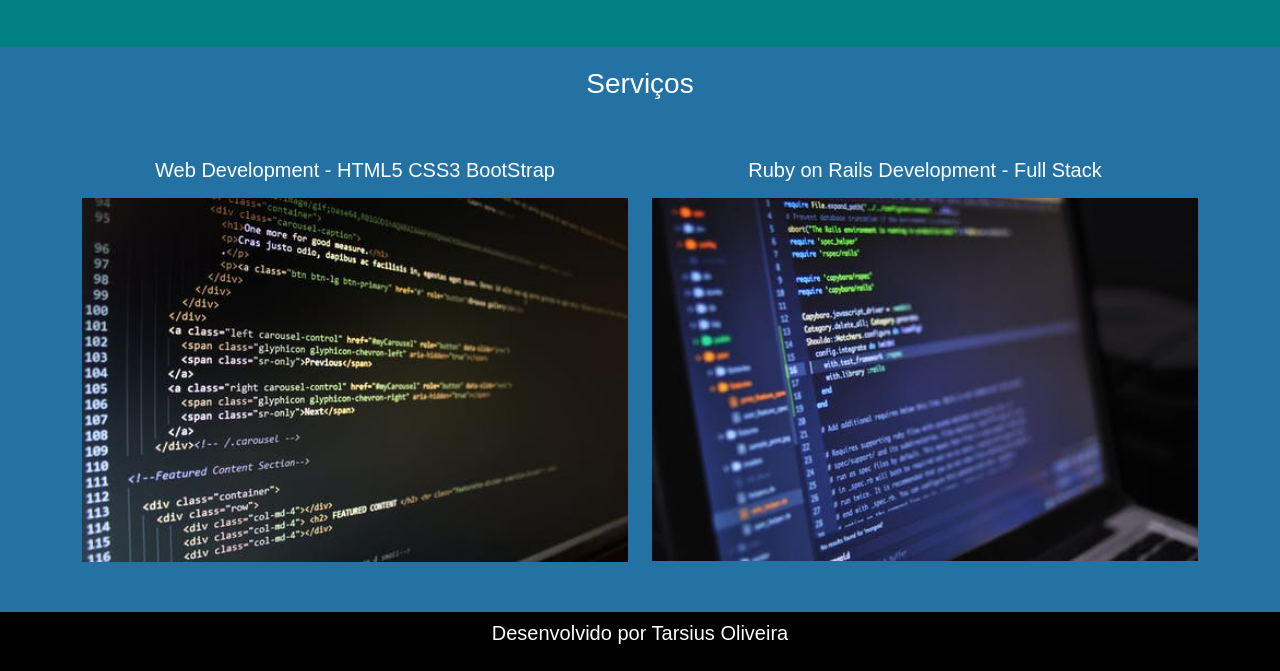
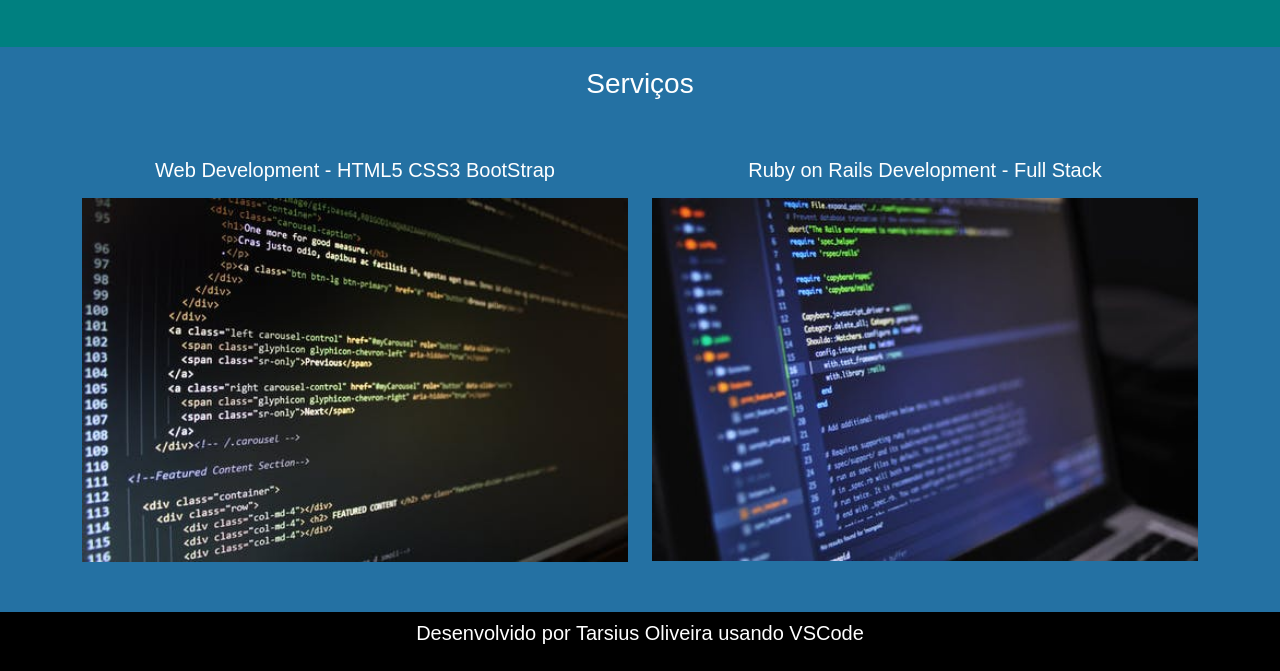
Before and after one commit to tarsiusoliveira/dio_bootcamps, a website: page index.html in a window 1280 px wide. Shown: the part 848-1519 px from the top of the page. Drawn offline with nearby package versions, Linux system fonts and the light colour scheme.

Commit message:
using VSCode

```diff
--- a/index.html
+++ b/index.html
@@ -86,7 +86,7 @@
     </section>
 
     <footer class="container-fluid text-center bg-footer ">
-      <p>Desenvolvido por Tarsius Oliveira</p>
+      <p>Desenvolvido por Tarsius Oliveira usando VSCode</p>
     </footer>
   </body>
 </html>
```
